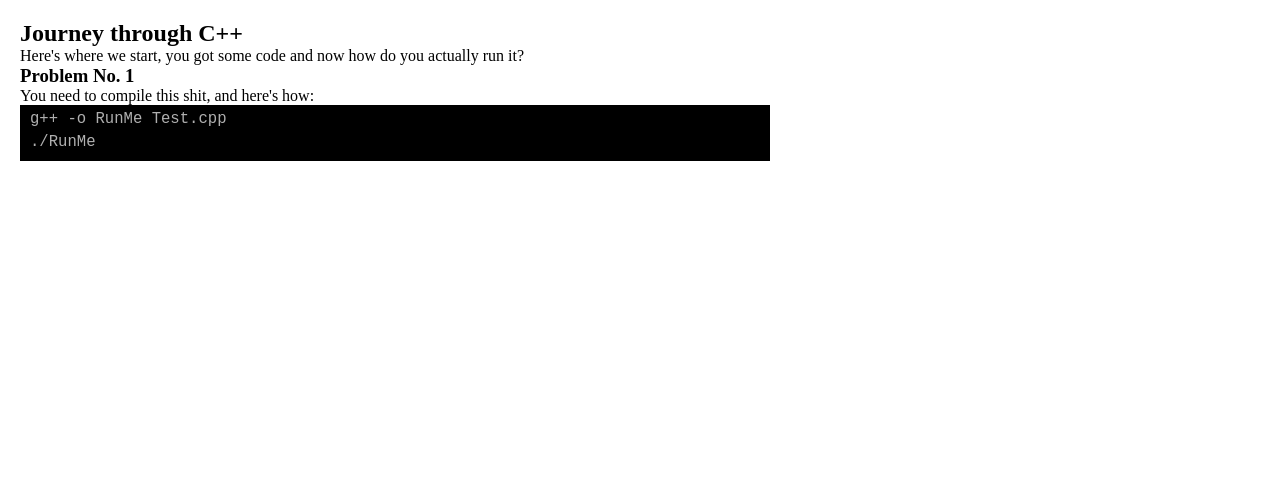
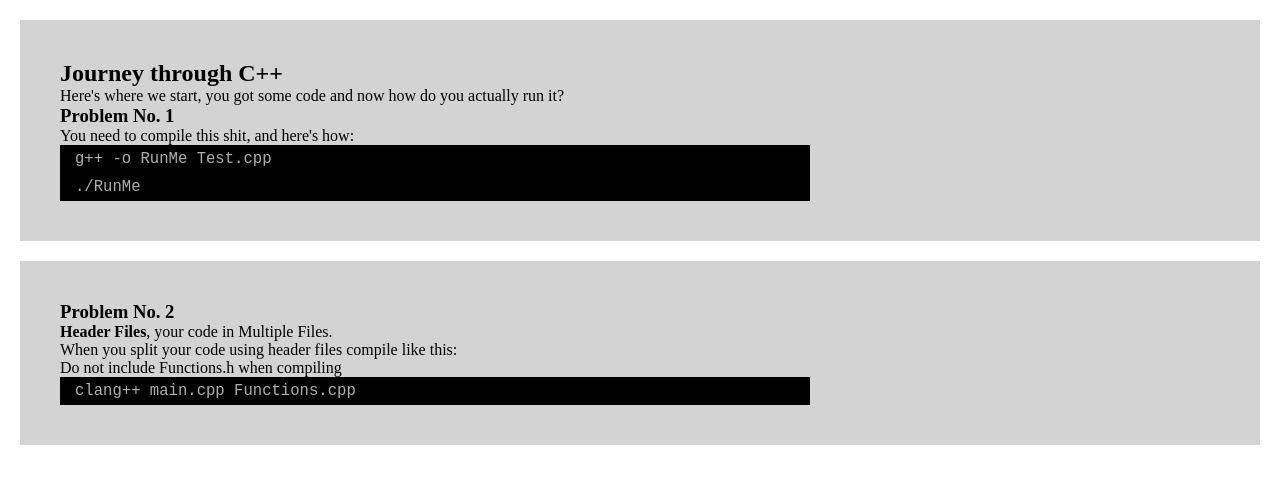
Before and after one commit to Ottico-Studio/giratti, a plain HTML site: page Engr/Cpp/index.html in a window 1280 px wide. Drawn offline with Linux system fonts and the light colour scheme.

Commit message:
C++ - Header Files

```diff
--- a/Engr/Cpp/index.html
+++ b/Engr/Cpp/index.html
@@ -16,19 +16,23 @@
             padding: 20px;
         }
 
-        .Code {
+        code {
             display: flex;
             flex-direction: column;
+
+            width: 90vw;
+            max-width: 750px;
+            font-size: 1.2em;
+            padding: 5px 15px;
+
             background-color: black;
             color: #afafaf;
-            padding: 5px 10px;
-            width: 90vw;
-            max-width: 750px;
         }
-        .Code code {
-            margin-bottom: 5px;
-            padding: 0px;
-            font-size: 1.2em;
+
+        section {
+            background-color: lightgrey;
+            padding: 40px;
+            margin-bottom: 20px;
         }
     </style>
 </head>
@@ -50,5 +54,13 @@
         </div>
     </section>
 
+    <section>
+        <h3> Problem No. 2 </h3>
+        <p> <b>Header Files</b>, your code in Multiple Files. </p>
+        <p> When you split your code using header files compile like this: </p>
+        <p> Do not include Functions.h when compiling </p>
+        <code class="Code"> clang++ main.cpp Functions.cpp </code>
+    </section>
+
 </body>
 </html>
```
